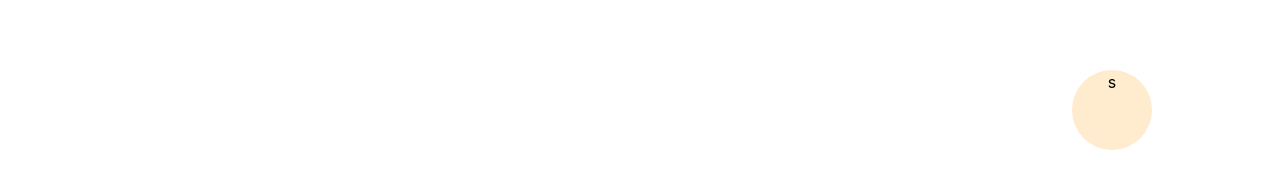
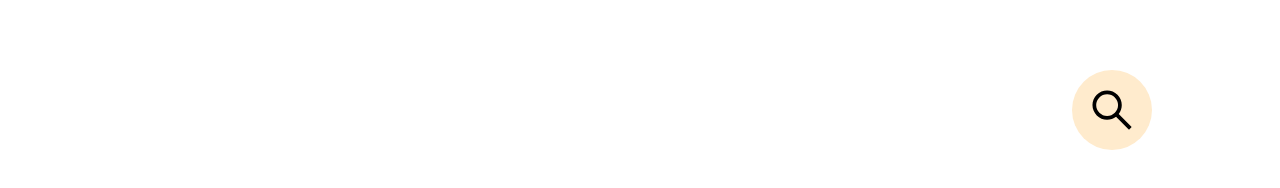
Before and after one commit to Takashi069/autodeck, a React (Create React App) app: page / in a window 1280 px wide. Shown: the part 570-758 px from the top of the page. Built offline with nearby package versions, Linux system fonts and the light colour scheme.

Commit message:
Built Search UI and Implemented Toggling of Search Button

```diff
--- a/package.json
+++ b/package.json
@@ -8,6 +8,7 @@
     "@testing-library/user-event": "^13.5.0",
     "react": "^18.2.0",
     "react-dom": "^18.2.0",
+    "react-icons": "^4.6.0",
     "react-scripts": "5.0.1",
     "tailwind": "^4.0.0",
     "web-vitals": "^2.1.4"
--- a/src/App.js
+++ b/src/App.js
@@ -1,12 +1,18 @@
 import './App.css';
 import Header from './Components/Header';
+import { useState } from 'react';
 import FloatingMenu from './Components/FloatingMenu';
 
 function App() {
+  const [toggleSearch, setToggleSearch] = useState(false)
+
   return (
     <div className="App">
-      <Header/>
-      <FloatingMenu/>
+      <Header toggleSearch={toggleSearch}/>
+      <FloatingMenu
+        toggleSearch={toggleSearch}
+        setToggleSearch={setToggleSearch}
+      />
     </div>
   );
 }
--- a/src/Components/FloatingMenu.jsx
+++ b/src/Components/FloatingMenu.jsx
@@ -1,9 +1,11 @@
 import './component.css'
+import { AiOutlineSearch } from "react-icons/ai";
 
-const FloatingMenu = () => {
+const FloatingMenu = ({toggleSearch, setToggleSearch}) => {
+
     return (
-        <span className="floating-menu" onClick={()=>{}}>
-            s
+        <span className="floating-menu" onClick={()=>{setToggleSearch(!toggleSearch)}}>
+            <AiOutlineSearch size={50}/>
         </span>
      );
 }
--- a/src/Components/Header.jsx
+++ b/src/Components/Header.jsx
@@ -1,11 +1,16 @@
 import Search from "./Search";
-import { useState } from "react";
+import { useEffect} from "react";
 
-const Header = () => {
-    const [toggleSearch, setToggleSearch] = useState(false)
+import './component.css'
 
+const Header = ({toggleSearch}) => {
+    useEffect(()=>{
+        if(toggleSearch){
+
+        }
+    },[toggleSearch])
     return (
-        <div className="navbar bg-slate-600 sticky w-[100%] p-3 ">
+        <div className="bg-slate-600 sticky w-[100%] p-3 navbar" >
             <h1 className="text-left font-extrabold text-3xl mb-7">AUTODECK</h1>
             {toggleSearch && <Search/>}
         </div>
--- a/src/Components/Search.jsx
+++ b/src/Components/Search.jsx
@@ -1,19 +1,18 @@
 import { useState } from "react";
-
+import "./component.css"
 const Search = () => {
 
     const [searchType, setSearchType] = useState("Name")
-
     return (
         <div className="flex justify-center ">
             {/* <span>{searchType}</span> */}
             <span id="dropDown" className="flex flex-col max-w-[80%]">
                 <select name="search-parameter" id="search-parameter" className="text-center border-none active:border-none rounded-lg p-2 mb-2" onChange={(e)=>{setSearchType(e.target.value)}}>
-                    <option value="Name">Name</option>
-                    <option value="Phone">Phone</option>
-                    <option value="Vehicle Number">Vehicle Number</option>
+                        <option value="Name" >Name</option>
+                        <option value="Phone">Phone</option>
+                        <option value="Vehicle Number">Vehicle Number</option>
                 </select>
-                <input type="text" className="text-center rounded-md p-2" placeholder="Search"></input>
+                <input type={searchType === "Name" ? "text":"number"} className="text-center rounded-md p-2" placeholder="Search"></input>
             </span>
         </div>
      );
--- a/src/Components/component.css
+++ b/src/Components/component.css
@@ -1,18 +1,27 @@
+.navbar{
+    transition: all 2s;
+}
+
+
 .floating-menu{
     position: absolute;
     background-color: blanchedalmond;
     border-radius: 50%;
     width: 80px;
     height:80px;
-    text-align: center;
     bottom: 10%;
     right:10%;
     border-style:solid;
     border-color:black;
+    display: flex;
+    justify-content: center;
+    align-items: center;
     transition: all 0.5s;
-
 }
-:hover.floating-menu{
+.floating-menu p{
+    text-align: center;
+}
+:active.floating-menu{
     transform: scale(1.2);
     transition: all 0.5s;
 }
```
Also changed, not shown: 1 other file (tests, documents, lock files or other folders).
